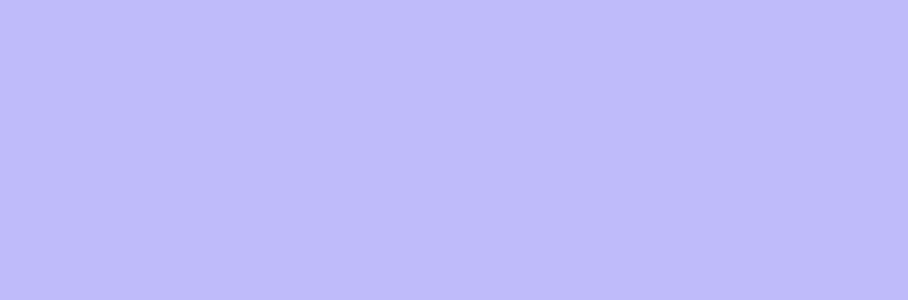
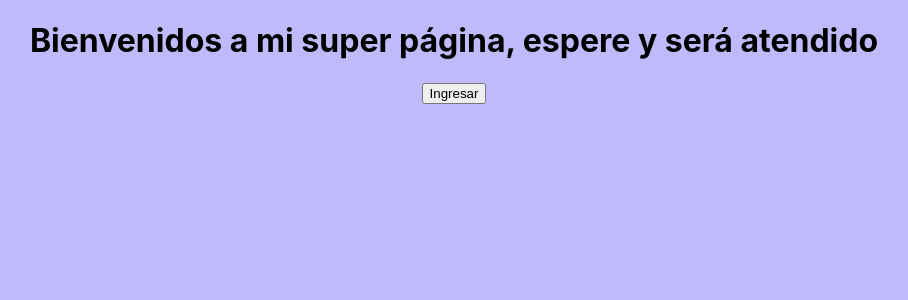
Before and after one commit to nariascataldi/RepasoPI-BreakingBad-main, a React (Create React App) app in the folder client/: page / in a window 1280 px wide. Shown: the top 300 px of the page, without its empty margins (186-1094 px from the left). Built offline with nearby package versions, Linux system fonts and the light colour scheme.

Commit message:
Front part 4 Home sin Card

```diff
--- a/client/src/App.js
+++ b/client/src/App.js
@@ -1,24 +1,20 @@
 import './App.css';
 // import { BrowserRouter } from 'react-router-dom';
 
-import {
-  BrowserRouter,
-  Routes,
-  Route
-} from "react-router-dom";
+import { BrowserRouter, Routes, Route } from "react-router-dom";
 
 import React from 'react';
 // import { Route, Switch } from "react-router";
 import LandingPage from './components/LandingPage';
 import Home from './components/Home';
 
-function App() {    //Problemas con el scope: solucionado faltaba import React
+function App() {
   return (
     <BrowserRouter>
       <div className="App">
         <Routes>
-          <Route exact path='/' component={LandingPage} />
-          <Route path='/home' component={Home} />
+          <Route exact path='/' element={<LandingPage />} />
+          <Route path='/home' element={<Home />} />
         </Routes>
       </div>
     </BrowserRouter>
--- a/client/src/components/Home.jsx
+++ b/client/src/components/Home.jsx
@@ -47,13 +47,11 @@ export default function Home() {
           <option value='Exist'>Existente</option>
         </select>
 
-        {
-          allCharacters?.map((c) => {
+        {allCharacters?.map((c) => {
           return (
             <Fragment>
               <Link to={"/home/" + c.id}>
-                  <Card name={c.name} image={c.img} nickname={c.nickname} />
-
+                <Card name={c.name} image={c.img} nickname={c.nickname} key={c.id} />
               </Link>
             </Fragment>
           )
--- a/client/src/components/LandingPage.jsx
+++ b/client/src/components/LandingPage.jsx
@@ -2,6 +2,7 @@ import React from "react";
 import { Link } from "react-router-dom";
 
 export default function LandingPage() {
+  console.log("Hola")
   return (
     <div>
       <h1>Bienvenidos a mi super página, espere y será atendido</h1>
--- a/client/src/index.js
+++ b/client/src/index.js
@@ -19,4 +19,5 @@ ReactDOM.render(
 // If you want to start measuring performance in your app, pass a function
 // to log results (for example: reportWebVitals(console.log))
 // or send to an analytics endpoint. Learn more: https://bit.ly/CRA-vitals
+
 reportWebVitals();
```
Also changed, not shown: 1 other file (tests, documents, lock files or other folders). Lines whose indentation alone changed are shown as unchanged.
